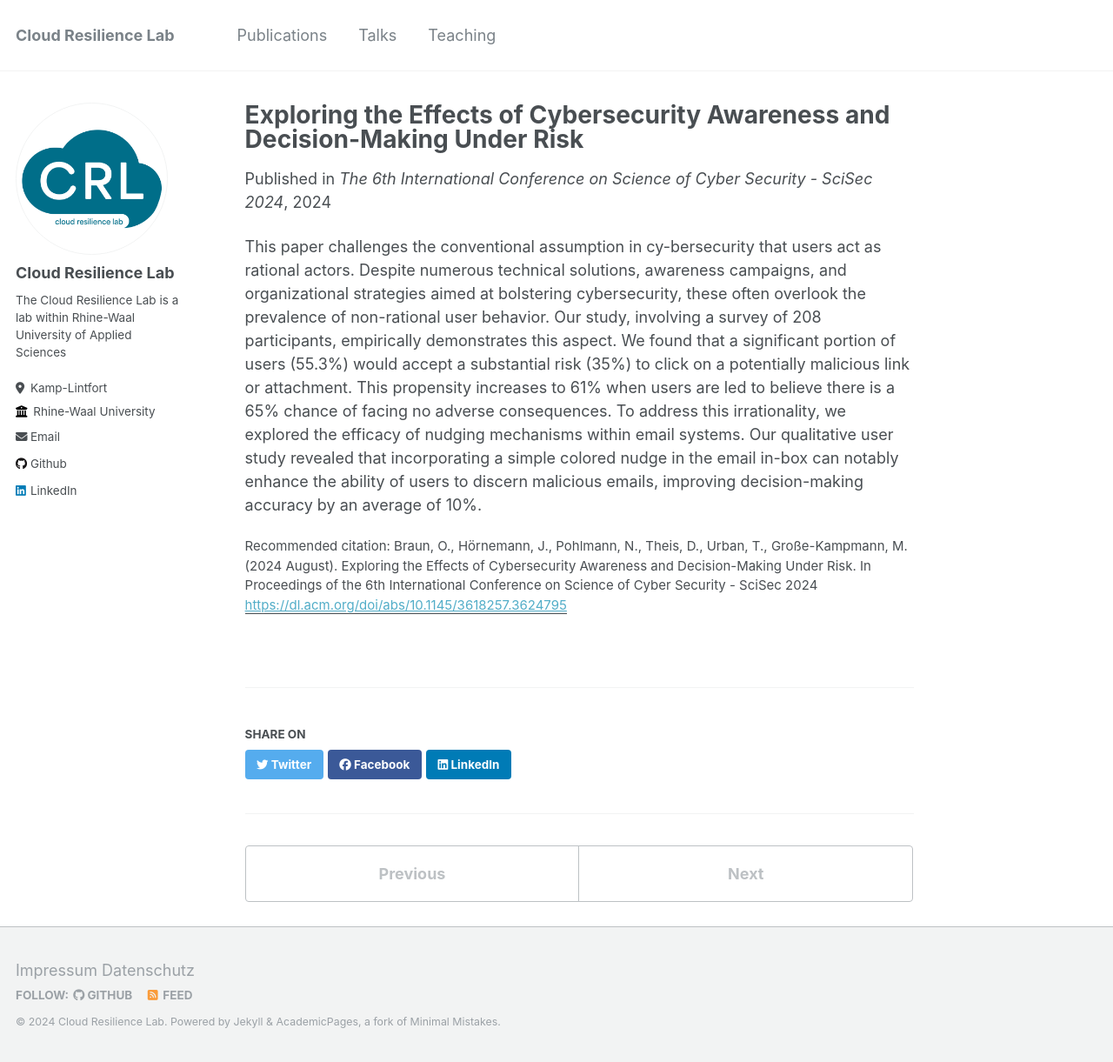
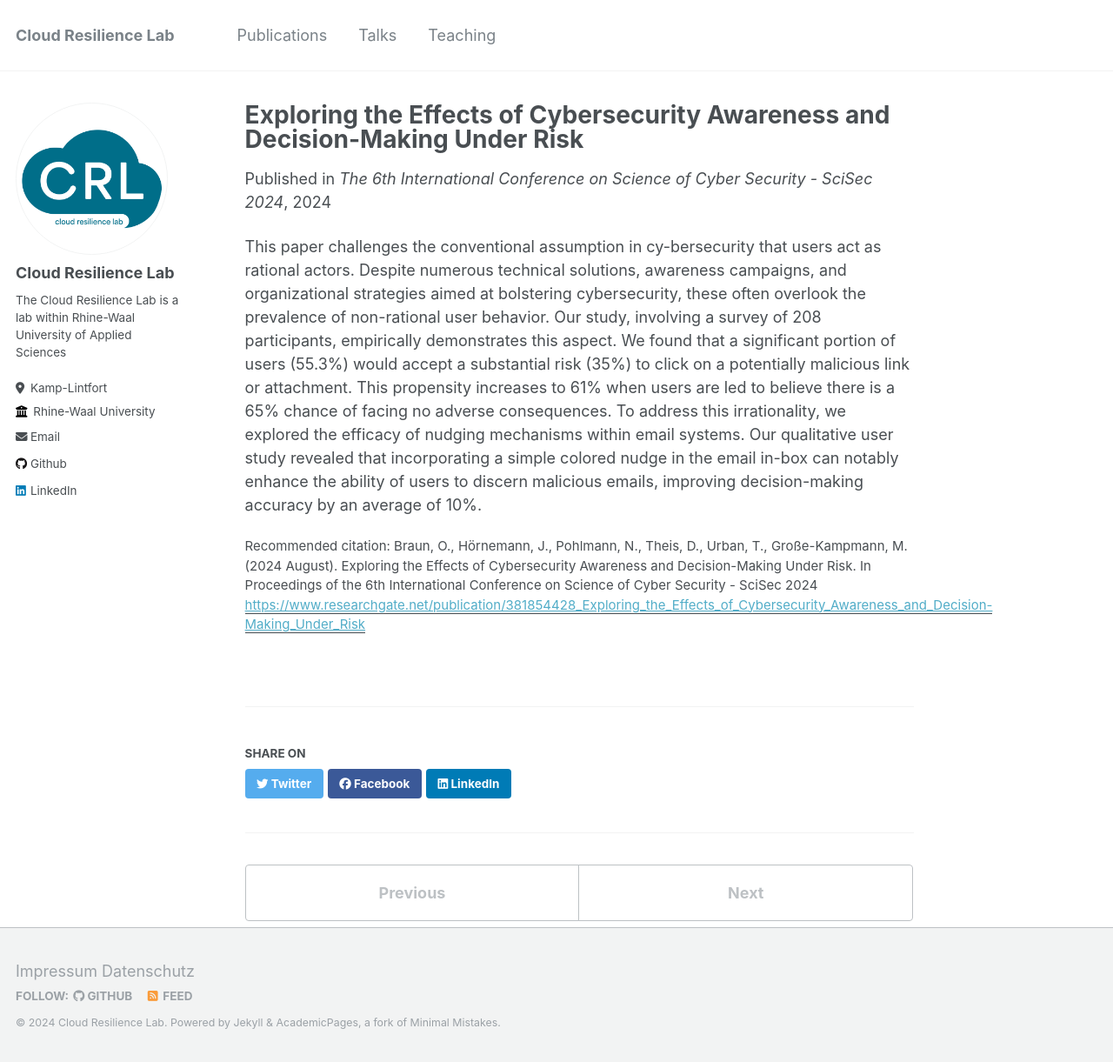
Before and after one commit to cloudresiliencelab/cloudresiliencelab.github.io, a Jekyll site: the page built from _publications/aware-comm.md, in a window 1280 px wide and 1221 px high. Shown: the whole window at 87% size. Built offline with Jekyll 4.4.1, drawn with Linux system fonts in a browser that asks for light colours; part of the change alters nothing that is shown.

Commit message:
starting

```diff
--- a/_publications/aware-comm.md
+++ b/_publications/aware-comm.md
@@ -5,7 +5,7 @@ permalink: /publication/awareness-risk
 excerpt: ' This paper challenges the conventional assumption in cy-bersecurity that users act as rational actors.'
 date: 2024-08-06
 venue: 'The 6th International Conference on Science of Cyber Security - SciSec 2024'
-paperurl: 'https://dl.acm.org/doi/abs/10.1145/3618257.3624795'
+paperurl: 'https://www.researchgate.net/publication/381854428_Exploring_the_Effects_of_Cybersecurity_Awareness_and_Decision-Making_Under_Risk'
 citation: 'Braun, O., Hörnemann, J., Pohlmann, N., Theis, D., Urban, T., Große-Kampmann, M. (2024 August). Exploring the Effects of Cybersecurity Awareness and Decision-Making Under Risk. In Proceedings of the 6th International Conference on Science of Cyber Security - SciSec 2024'
 ---
 
```
Also changed, not shown: _publications/tracking-rings.md (+1 -1 lines).
